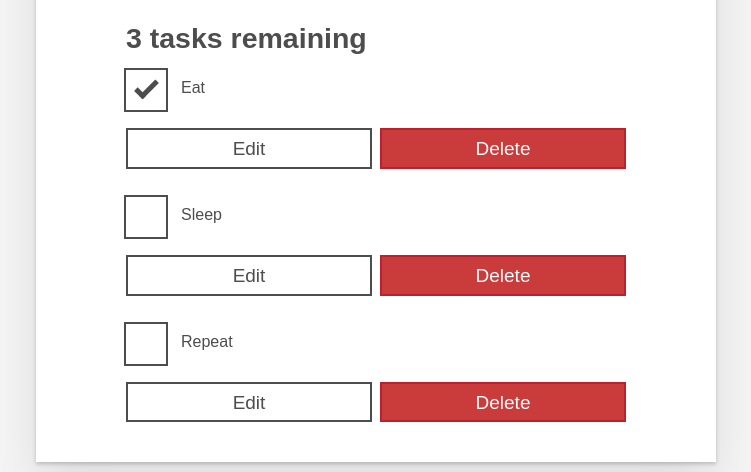
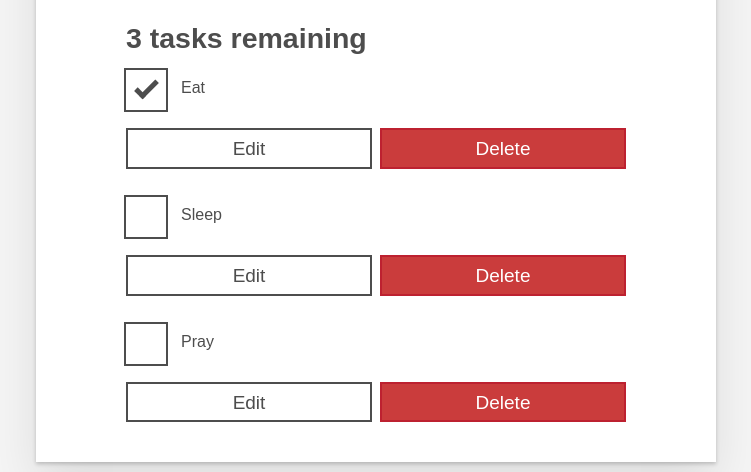
Before and after one commit to CalderonVasquez/things-to-buy, a React (Vite) app: page / in a window 1280 px wide. Shown: the part 375-847 px from the top of the page, without its empty margins (264-1015 px from the left). Built offline with nearby package versions, Linux system fonts and the light colour scheme.

Commit message:
add Todo.jsx

```diff
--- a/src/App.jsx
+++ b/src/App.jsx
@@ -1,8 +1,20 @@
-/* eslint-disable no-unused-vars */
+/* eslint-disable react/prop-types */
+
 // import { useState } from "react";
+import Todo from "./components/Todo";
 // import { nanoid } from "nanoid"
 
 const App = (props) => {
+
+  const taskList = props.tasks.map(task =>
+    <Todo
+      key={task.id}
+      name={task.name}
+      id={task.id}
+      completed={task.completed}
+    />
+  )
+
   return (
     <div className="todoapp stack-large">
       <h1>TodoMatic</h1>
@@ -45,54 +57,7 @@ const App = (props) => {
         role="list"
         className="todo-list stack-large stack-exception"
         aria-labelledby="list-heading">
-        <li className="todo stack-small">
-          <div className="c-cb">
-            <input id="todo-0" type="checkbox" defaultChecked />
-            <label className="todo-label" htmlFor="todo-0">
-              Eat
-            </label>
-          </div>
-          <div className="btn-group">
-            <button type="button" className="btn">
-              Edit <span className="visually-hidden">Eat</span>
-            </button>
-            <button type="button" className="btn btn__danger">
-              Delete <span className="visually-hidden">Eat</span>
-            </button>
-          </div>
-        </li>
-        <li className="todo stack-small">
-          <div className="c-cb">
-            <input id="todo-1" type="checkbox" />
-            <label className="todo-label" htmlFor="todo-1">
-              Sleep
-            </label>
-          </div>
-          <div className="btn-group">
-            <button type="button" className="btn">
-              Edit <span className="visually-hidden">Sleep</span>
-            </button>
-            <button type="button" className="btn btn__danger">
-              Delete <span className="visually-hidden">Sleep</span>
-            </button>
-          </div>
-        </li>
-        <li className="todo stack-small">
-          <div className="c-cb">
-            <input id="todo-2" type="checkbox" />
-            <label className="todo-label" htmlFor="todo-2">
-              Repeat
-            </label>
-          </div>
-          <div className="btn-group">
-            <button type="button" className="btn">
-              Edit <span className="visually-hidden">Repeat</span>
-            </button>
-            <button type="button" className="btn btn__danger">
-              Delete <span className="visually-hidden">Repeat</span>
-            </button>
-          </div>
-        </li>
+        {taskList}
       </ul>
     </div>
   );
--- /dev/null
+++ b/src/components/Todo.jsx
@@ -0,0 +1,25 @@
+/* eslint-disable no-unused-vars */
+/* eslint-disable react/prop-types */
+
+const Todo = ({name, id, completed}) => {
+    return (
+        <li className="todo stack-small">
+            <div className="c-cb">
+                <input id={id} type="checkbox" defaultChecked={completed} />
+                <label className="todo-label" htmlFor={id}>
+                    {name}
+                </label>
+            </div>
+            <div className="btn-group">
+                <button type="button" className="btn">
+                    Edit <span className="visually-hidden">{name}</span>
+                </button>
+                <button type="button" className="btn btn__danger">
+                    Delete <span className="visually-hidden">{name}</span>
+                </button>
+            </div>
+        </li>
+    )
+}
+
+export default Todo
--- a/src/main.jsx
+++ b/src/main.jsx
@@ -4,9 +4,14 @@ import { createRoot } from 'react-dom/client'
 import App from './App.jsx'
 import './index.css'
 
+const DATA = [
+  { name: "Eat", id: "todo-0", completed: true },
+  { name: "Sleep", id: "todo-1", completed: false },
+  { name: "Pray", id: "todo-2", completed: false },
+]
 
 createRoot(document.getElementById('root')).render(
   <StrictMode>
-    <App />
+    <App tasks={DATA} />
   </StrictMode>,
 )
```
